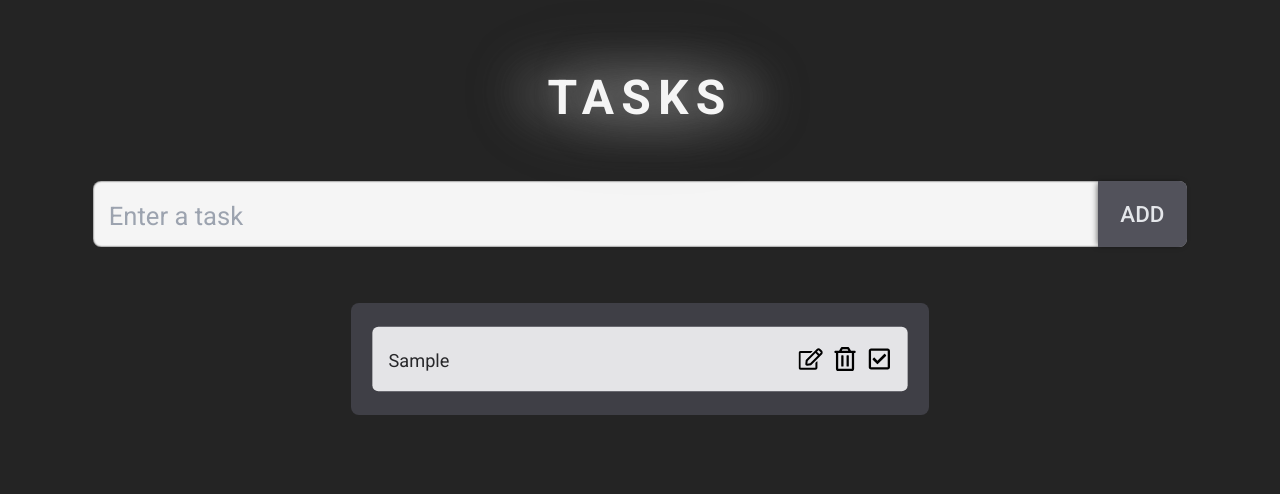
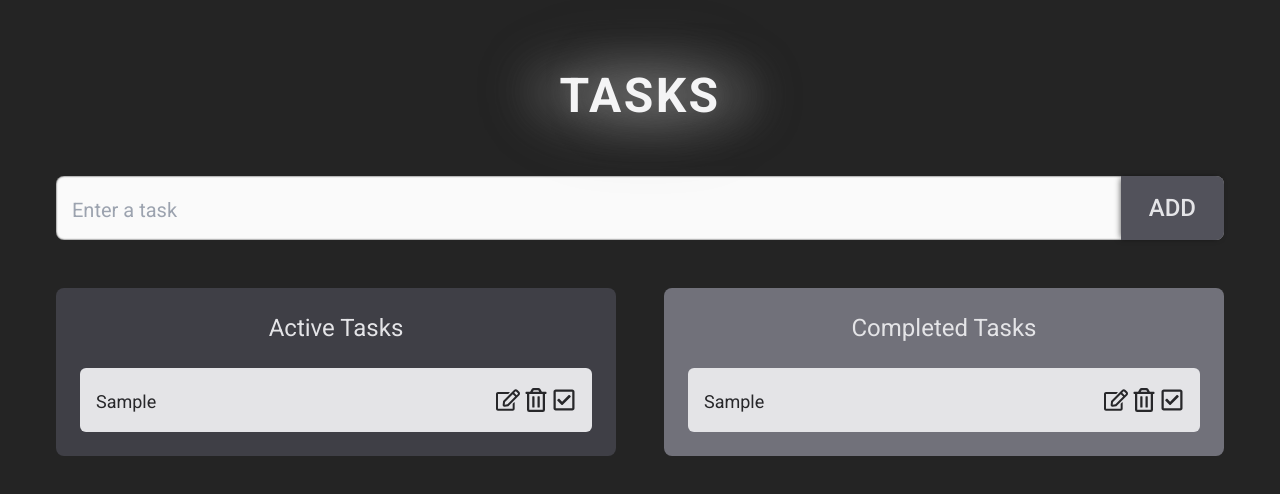
Before and after one commit to pa4080/exc-ts-react-todo-app, a React (Vite) app: page / in a window 1280 px wide. Both pictures are taken after typing "Sample" into the empty fields and a click on the button "ADD". Shown: the top 494 px of the page. Built offline with nearby package versions, Linux system fonts and the light colour scheme.

Commit message:
Improve CSS, use more Tailwind classes

```diff
--- a/src/App.tsx
+++ b/src/App.tsx
@@ -23,9 +23,6 @@ const App: React.FC = (props: Props) => {
   const [todos, setTodos] = useState<Todo[]>(todosStoredValue);
 
   useEffect(() => {
-    if (todos.length) {
-      console.log(todos);
-    }
     localStorage.setItem("TODOS_LIST", JSON.stringify(todos));
   }, [todos]);
 
@@ -46,8 +43,13 @@ const App: React.FC = (props: Props) => {
   };
 
   return (
-    <div className="App">
-      <span className="heading">Tasks</span>
+    <div
+      className="w-full px-14 py-12 select-none
+        flex flex-col justify-center items-center"
+    >
+      <span className="heading uppercase font-bold tracking-wider text-zinc-100 text-4xl md:text-5xl mt-6 mb-2 z-10">
+        Tasks
+      </span>
       <InputField todo={todo} setTodo={setTodo} handleAdd={handleAdd} />
       <TodoList todos={todos} setTodos={setTodos} />
     </div>
--- a/src/components/InputField.tsx
+++ b/src/components/InputField.tsx
@@ -13,7 +13,7 @@ const InputField: React.FC<Props> = ({ todo, setTodo, handleAdd }) => {
 
   return (
     <form
-      className="input text-gray-700"
+      className="text-gray-700 my-12 w-full relative flex items-center"
       onSubmit={(ev) => {
         handleAdd(ev);
         inputRef.current?.blur();
@@ -23,16 +23,19 @@ const InputField: React.FC<Props> = ({ todo, setTodo, handleAdd }) => {
         ref={inputRef}
         type="input"
         placeholder="Enter a task"
-        className={`input__box px-4 pb-4 pt-5 rounded-lg ${
-          todo ? "selected" : ""
-        }`}
+        className={`input-field
+          px-4 pb-4 pt-5 rounded-lg w-full text-xl transition-all duration-150 bg-zinc-50
+          ${todo ? "selected" : ""}`}
         value={todo}
         onChange={(e) => {
           setTodo(e.target.value);
         }}
       />
       <button
-        className="input__submit rounded-r-lg bg-zinc-600 text-gray-200 hover:bg-zinc-500 active:bg-zinc-700"
+        className="button-add
+          rounded-r-lg bg-zinc-600 text-zinc-200 hover:bg-zinc-500 active:bg-zinc-700
+          absolute h-full px-7 right-0 border-none
+          text-2xl font-medium transition-all duration-150"
         type="submit"
       >
         ADD
--- a/src/components/SingleTodo.tsx
+++ b/src/components/SingleTodo.tsx
@@ -59,7 +59,11 @@ const SingleTodo: React.FC<Props> = ({ todo, todos, setTodos }) => {
   return (
     <form
       onSubmit={(ev) => handleEdit(ev, todo.id)}
-      className="todos__single text-black px-4 pb-4 pt-5 rounded-md bg-zinc-200 hover:bg-orange-300"
+      className={`transition-all duration-150 flex text-zinc-800 px-4 pb-4 pt-5 rounded-md  ${
+        edit
+          ? "bg-orange-500 hover:bg-orange-600"
+          : "bg-zinc-200 hover:bg-orange-300"
+      }`}
     >
       {
         /**
@@ -70,13 +74,13 @@ const SingleTodo: React.FC<Props> = ({ todo, todos, setTodos }) => {
           <input
             ref={inputRef}
             type="text"
-            className="flex-1 w-0 inline focus:outline-none text-left text-lg text-zinc-900 -ml-1 pl-1 rounded-md"
+            className="flex-1 w-0 focus:outline-none text-left text-lg text-zinc-900 -ml-1 pl-1 rounded-md"
             value={editTodo}
             onChange={(ev) => setEditTodo(ev.target.value)}
           />
         ) : (
           <span
-            className={`flex-1 w-0 overflow-hidden focus:outline-none text-left text-lg ${
+            className={`flex-1 w-0 overflow-hidden  text-left text-lg ${
               todo.isDone ? "line-through text-zinc-500" : "text-zinc-800"
             }`}
           >
@@ -85,15 +89,24 @@ const SingleTodo: React.FC<Props> = ({ todo, todos, setTodos }) => {
         )
       }
 
-      <span className="icon" onClick={(ev) => handleEdit(ev, todo.id)}>
+      <div
+        className="text-2xl active:text-orange-400 hover:text-orange-800 cursor-pointer ml-2"
+        onClick={(ev) => handleEdit(ev, todo.id)}
+      >
         <Edit />
-      </span>
-      <span className="icon" onClick={() => handleDelete(todo.id)}>
+      </div>
+      <div
+        className="text-2xl active:text-orange-400 hover:text-orange-800 cursor-pointer ml-1"
+        onClick={() => handleDelete(todo.id)}
+      >
         <Delete />
-      </span>
-      <span className="icon" onClick={() => handleDone(todo.id)}>
+      </div>
+      <div
+        className="text-2xl active:text-orange-400 hover:text-orange-800 cursor-pointer ml-1"
+        onClick={() => handleDone(todo.id)}
+      >
         <Done />
-      </span>
+      </div>
     </form>
   );
 };
--- a/src/components/TodoList.tsx
+++ b/src/components/TodoList.tsx
@@ -9,7 +9,15 @@ interface Props {
 
 const TodoList: React.FC<Props> = ({ todos, setTodos }) => {
   return (
-    <div className="todos bg-zinc-700 px-6 py-6 rounded-lg mt-14 empty:bg-transparent">
+    <div className="grid gap-12 grid-cols-1 md:grid-cols-2 w-full">
+      <div
+        className="grid grid-flow-row grid-cols-1 gap-4
+          bg-zinc-700 empty:bg-transparent
+          px-6 py-6 rounded-lg w-full"
+      >
+        <span className="text-zinc-200 text-2xl mb-2 text-center">
+          Active Tasks
+        </span>
         {todos.map((todo) => (
           <SingleTodo
             key={todo.id}
@@ -19,6 +27,24 @@ const TodoList: React.FC<Props> = ({ todos, setTodos }) => {
           />
         ))}
       </div>
+      <div
+        className="grid grid-flow-row grid-cols-1 gap-4
+          bg-zinc-500 empty:bg-transparent
+          px-6 py-6 rounded-lg w-full"
+      >
+        <span className="text-zinc-200 text-2xl mb-2 text-center">
+          Completed Tasks
+        </span>
+        {todos.map((todo) => (
+          <SingleTodo
+            key={todo.id}
+            todo={todo}
+            todos={todos}
+            setTodos={setTodos}
+          />
+        ))}
+      </div>
+    </div>
   );
 };
 
--- a/src/index.css
+++ b/src/index.css
@@ -1,17 +1,6 @@
 @tailwind base;
 @tailwind components;
 @tailwind utilities;
-
-/* https://developer.mozilla.org/en-US/docs/Web/CSS/@font-face/font-display */
-/* @font-face {
-  font-family: "Starjout";
-  font-display: swap;
-  src: url('./assets/Starjout.eot'); / * IE9 Compat Modes * /
-  src: local('Starjout'),
-       url('./assets/Starjout.woff2') format('woff2'), / * Super Modern Browsers * /
-       url('./assets/Starjout.woff') format('woff'), / * Modern Browsers * /
-       url('./assets/Starjout.ttf') format('truetype') / * Safari, Android, iOS * /
-} */
 
 :root {
   font-family: 'Roboto', sans-serif;
@@ -62,109 +51,24 @@ body {
 #root {
   width: 100%;
   max-width: 1280px;
-  margin: 0 auto;
-  padding: 3rem 2rem 2rem;
-  text-align: center;
-}
-
-.App {
-  width: 100%;
-  display: flex;
-  justify-content: center;
-  flex-direction: column;
-  align-items: center;
-  user-select: none;
 }
 
 .heading {
-  text-transform: uppercase;
-  font-size: 3em;
-  margin: .8em 0;
-  color: #f5f5f5;
-  z-index: 1;
-  text-align: center;
-  font-weight: 700;
-  letter-spacing: .15em;
   filter: drop-shadow(32px 0px 24px #777) drop-shadow(-32px 0px 24px #777) drop-shadow(0px 0px 8px #444);
 }
 
-@media (max-width: 800px) {
-  .heading {
-    font-size: 2.5em;
-  }
+.input-field {
+  box-shadow: inset 0 0 2px black;
 }
 
-
-/**
- * Based on:
- * https://github.com/piyush-eon/react-typescript-taskify/blob/master/src/components/styles.css
- */
-.input {
-  display: flex;
-  width: 90%;
-  position: relative;
-  align-items: center;
-  margin-top: 2em;
+.input-field.selected,
+.input-field:focus {
+  outline: none;
+  box-shadow: inset 0 0 4px black, 0 0 10px 1000px rgba(105, 105, 105, 0.3);
 }
 
-.input__box {
-  width: 100%;
-  font-size: 1.6em;
-  /* padding: 0.5em 0.7em 0.4em; */
-  /* border-radius: 0.3em; */
-  /* border: none; */
-  transition: 0.2s;
-  box-shadow: inset 0 0 2px black;
-  background-color: #f5f5f5;
-}
-
-.input__box.selected,
-.input__box:focus {
-  outline: none;
-  box-shadow: inset 0 0 4px black, 0 0 10px 1000px rgba(105, 105, 105, 0.3);
-  /* box-shadow: 0 0 10px 1000px rgba(105, 105, 105, 0.5), inset 0 0 2px black; */
-  /* transition: box-shadow none; */
-}
-
-.input__submit {
-  position: absolute;
-  height: 100%;
-  width: 4em;
-  /* border-radius: 0 .3em .3em 0; */
-  right: 0px;
-  border: none;
-  font-size: 1.4em;
-  /* background-color: #2f74c0; */
-  /* color: white; */
-  transition: 0.2s all;
-  /* box-shadow: 0 0 4px black; */
+.button-add {
   box-shadow: -2px 0 6px -2px rgba(0, 0, 0, 0.692);
-  font-weight: 500;
-}
-
-/* .input__submit:hover {
-  background-color: #388ae2;
-}
-
-.input__submit:active {
-  background-color: #2963a1;
-} */
-
-.container {
-  width: 95%;
-  display: flex;
-  margin-top: 10px;
-  justify-content: space-between;
-  align-items: flex-start;
-}
-
-.todos {
-  display: flex;
-  flex-direction: column;
-  width: 47.5%;
-  /* border-radius: 5px; */
-  /* padding: 15px; */
-  /* background-color: rgb(50, 195, 205); */
 }
 
 .dragactive {
@@ -175,71 +79,6 @@ body {
   background-color: rgb(255, 38, 0);
 }
 
-.remove {
-  background-color: rgb(235, 103, 80);
-}
-
-.todos__heading {
-  font-size: 30px;
-  text-align: center;
-  color: white;
-}
-
-.todos__single {
-  display: flex;
-  /* background-image: url("https://img.freepik.com/free-photo/crumpled-yellow-paper-background-close-up_60487-2390.jpg?size=626&ext=jpg"); */
-  transition: 0.3s;
-  transform: scale(1.01);
-  -webkit-font-smoothing: subpixel-antialiased;
-}
-
-
-.todos__single+.todos__single {
-  margin-top: 1rem;
-}
-
 .drag {
   box-shadow: 0 0 20px black;
 }
-
-/* .todos__single:hover {
-  box-shadow: 0 0 5px rgb(73, 73, 73);
-  transform: scale(1.03);
-
-} */
-
-/* .todos__single--text {
-  flex: 1;
-}
-
-.todos__single--text:focus {
-  outline: none;
-} */
-
-.icon {
-  margin-left: .4em;
-  font-size: 1.5em;
-  cursor: pointer;
-}
-
-@media (max-width: 1100px) {
-  .todos {
-    width: 45%;
-  }
-}
-
-@media (max-width: 860px) {
-  .input {
-    width: 95%;
-  }
-
-  .container {
-    width: 95%;
-    flex-direction: column;
-  }
-
-  .todos {
-    width: 95%;
-    margin-bottom: 10px;
-  }
-}
```
Lines whose indentation alone changed are shown as unchanged.
